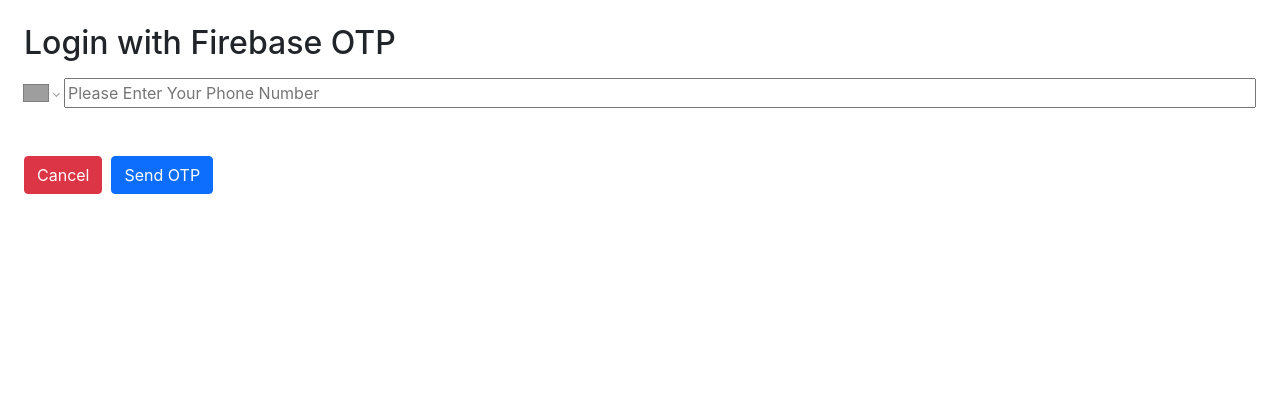
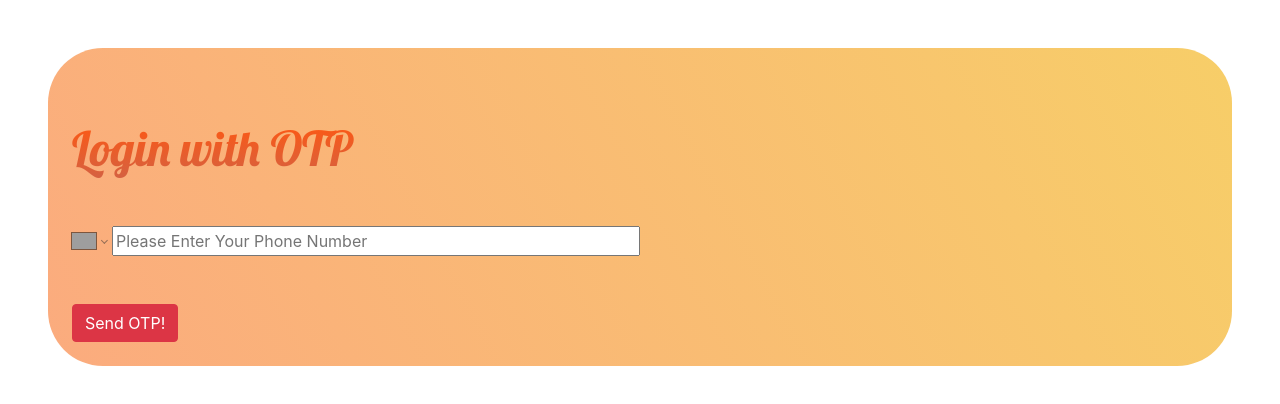
Before and after one commit to ahmedtowsikzap/OTP-Verification-w-Firebase, a React (Create React App) app: page / in a window 1280 px wide. Shown: the top 404 px of the page. Built offline with nearby package versions, Linux system fonts and the light colour scheme; no server answers; grey boxes are pictures that could not be loaded; the HTML template or start-up script is replaced by a standard one.

Commit message:
Addded some style confiuration

```diff
--- a/package.json
+++ b/package.json
@@ -8,6 +8,7 @@
     "@testing-library/user-event": "^13.5.0",
     "bootstrap": "^5.1.3",
     "firebase": "^9.6.8",
+    "framer-motion": "^6.2.8",
     "react": "^17.0.2",
     "react-bootstrap": "^2.2.1",
     "react-dom": "^17.0.2",
--- /dev/null
+++ b/src/components/Phonesignup/Custom.css
@@ -0,0 +1,13 @@
+.textnow {
+  background-color: #fbab7e;
+  background-image: linear-gradient(62deg, #fbab7e 0%, #f7ce68 100%);
+  border-radius: 55px;
+}
+.tt {
+  font-family: var(--lobster-font);
+  font-weight: 500;
+  font-size: 3em;
+  background: -webkit-linear-gradient(rgb(255, 88, 17), rgb(213, 97, 65));
+  -webkit-background-clip: text;
+  -webkit-text-fill-color: transparent;
+}
--- a/src/components/Phonesignup/OtpSignup.js
+++ b/src/components/Phonesignup/OtpSignup.js
@@ -5,6 +5,7 @@
 import useFirebase from "../../Firebase/useFirebase";
 import { async } from "@firebase/util";
 import { useNavigate } from "react-router-dom";
+import "./Custom.css";
 
 const OtpSignup = () => {
   const [number, setNumber] = useState("");
@@ -40,18 +41,20 @@
       await confirmObj.confirm(otp);
       navigate("/welcome");
     } catch (err) {
-      setError(err.message);
+      setError("Invalid Code. check your OTP again!");
     }
   };
 
   return (
     <>
+      <div className="my-5 pt-5 mx-5 textnow">
         <div className="p-4 box">
-        <h2 className="mb-3">Login with Firebase OTP</h2>
+          <h1 className="mb-5 tt">Login with OTP</h1>
           {error && <Alert variant="danger">{error}</Alert>}
           <Form onSubmit={getOtp} style={{ display: !flag ? "block" : "none" }}>
             <Form.Group className="mb-3" controlId="formBasicPhoneNumber">
               <PhoneInput
+                className="w-50"
                 defaultCountry="BD"
                 value={number}
                 onChange={setNumber}
@@ -60,9 +63,8 @@
               <div className="mt-5" id="recaptcha-container" />
             </Form.Group>
             <div>
-            <Button variant="danger">Cancel</Button> &nbsp;
-            <Button variant="primary" type="submit">
-              Send OTP
+              <Button variant="danger" type="submit">
+                Send OTP!
               </Button>
             </div>
           </Form>
@@ -79,12 +81,12 @@
               />
             </Form.Group>
             <div>
-            <Button variant="danger">Cancel</Button> &nbsp;
-            <Button variant="primary" type="submit">
+              <Button variant="warning" type="submit">
                 Verify OTP
               </Button>
             </div>
           </Form>
+        </div>
       </div>
     </>
   );
--- a/src/components/Welcome/Welcome.js
+++ b/src/components/Welcome/Welcome.js
@@ -2,8 +2,10 @@
 
 const Welcome = () => {
   return (
-    <div>
-      <h1>Hmm you are verified</h1>
+    <div className="bg-warning p-5">
+      <h1 className="text-center text-success mt-5">
+        Congratulation! Successfully Logged in!
+      </h1>
     </div>
   );
 };
--- a/src/index.css
+++ b/src/index.css
@@ -1,13 +1,14 @@
+@import url("https://fonts.googleapis.com/css2?family=Lobster&display=swap");
+
 body {
   margin: 0;
-  font-family: -apple-system, BlinkMacSystemFont, 'Segoe UI', 'Roboto', 'Oxygen',
-    'Ubuntu', 'Cantarell', 'Fira Sans', 'Droid Sans', 'Helvetica Neue',
+  font-family: -apple-system, BlinkMacSystemFont, "Segoe UI", "Roboto", "Oxygen",
+    "Ubuntu", "Cantarell", "Fira Sans", "Droid Sans", "Helvetica Neue",
     sans-serif;
   -webkit-font-smoothing: antialiased;
   -moz-osx-font-smoothing: grayscale;
 }
 
-code {
-  font-family: source-code-pro, Menlo, Monaco, Consolas, 'Courier New',
-    monospace;
+:root {
+  --lobster-font: "Lobster", cursive;
 }
```
Also changed, not shown: 1 other file (tests, documents, lock files or other folders). Lines whose indentation alone changed are shown as unchanged.
